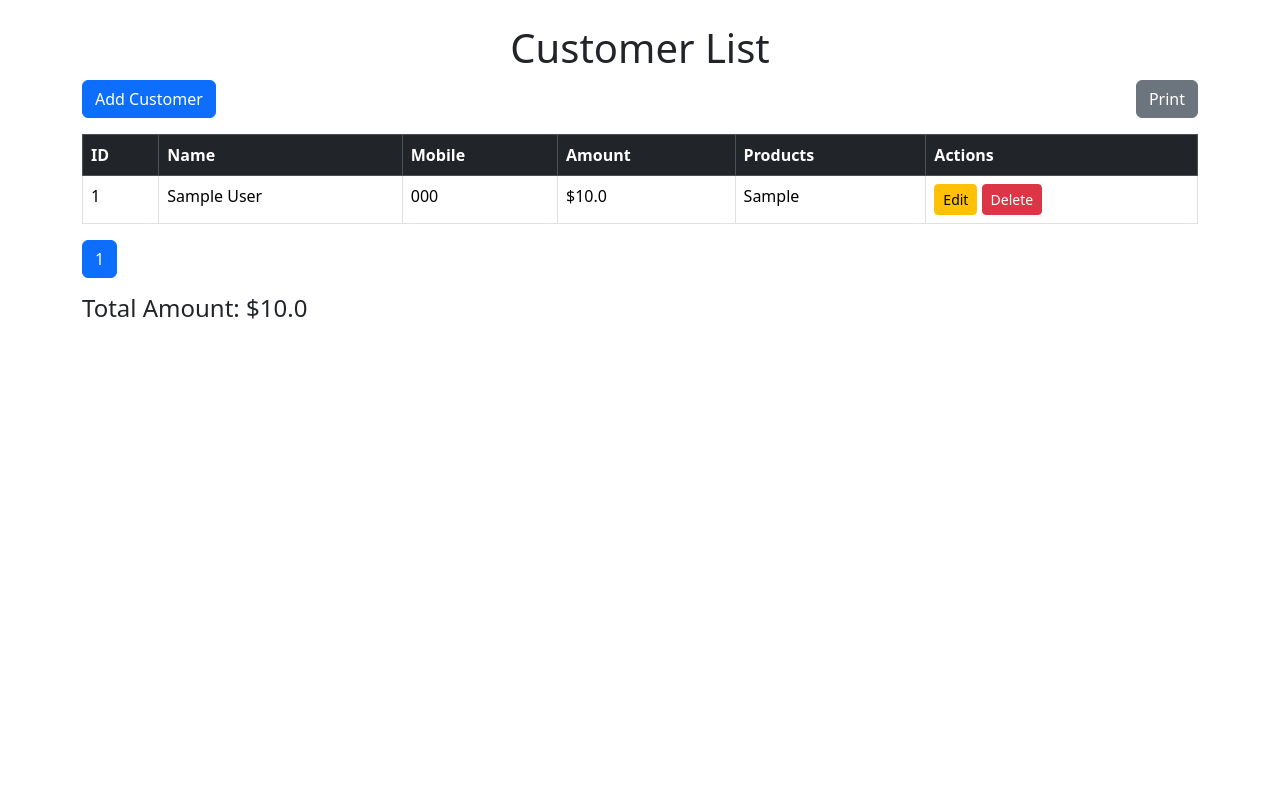
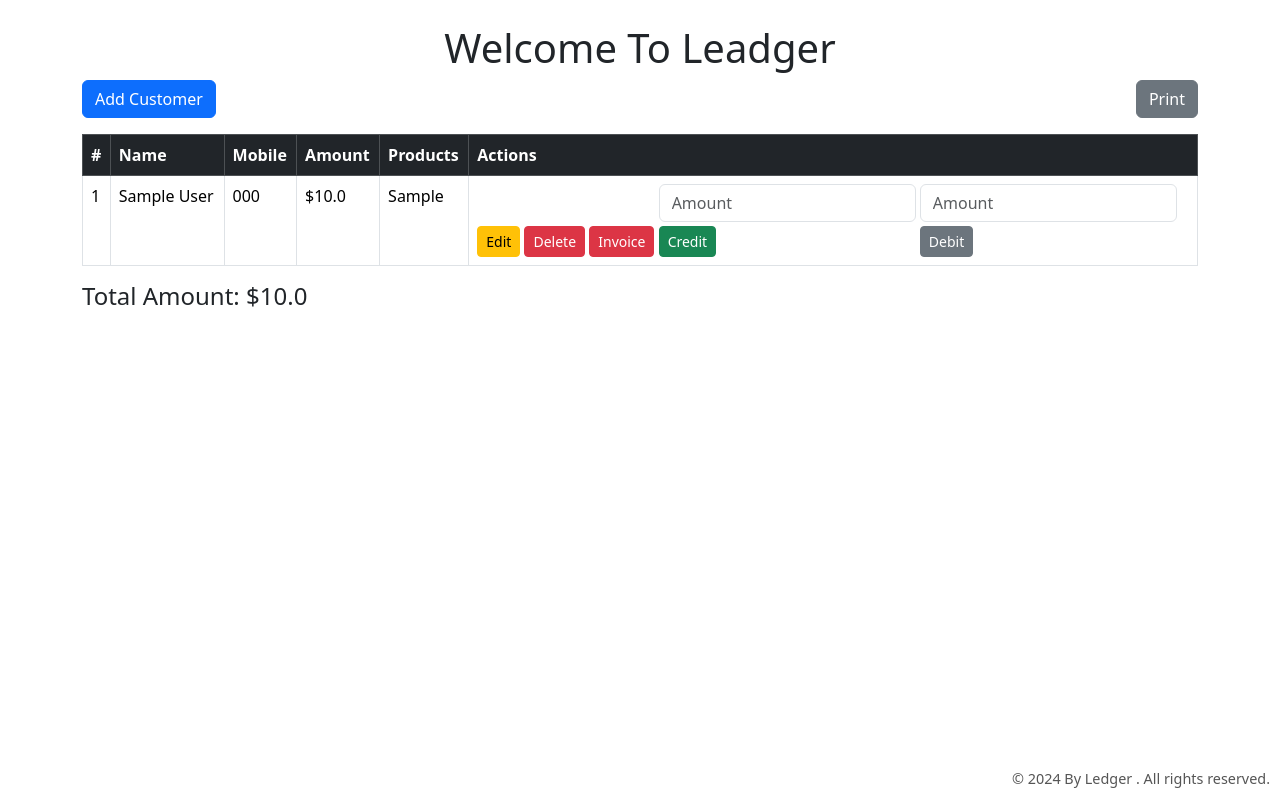
Before and after one commit to prasad3936/Leadger.v2, a Flask app: page / in a window 1280 px wide. Run offline with Flask 3, Linux system fonts and the light colour scheme; tables that the repository leaves empty hold one stand-in row (values such as "Sample post").

Commit message:
Removed sensitive data

```diff
--- a/app.py
+++ b/app.py
@@ -1,32 +1,42 @@
 from flask import Flask, render_template, request, redirect, url_for
 from flask_sqlalchemy import SQLAlchemy
+from datetime import datetime
+import os
+import signal
+import threading
 
 app = Flask(__name__)
 
-# Configuration for MySQL Database
-app.config['SQLALCHEMY_DATABASE_URI'] = 'mysql+pymysql://username:password@localhost/customer_db'
+# Configuration for SQLite Database
+#app.config['SQLALCHEMY_DATABASE_URI'] = 'sqlite:///customer_db.sqlite'
+app.config['SQLALCHEMY_DATABASE_URI'] = (
+    "mysql+pymysql://avnadmin:AIVEN_PASSWORD@mysql-1f761a7d-prasadcpatil246-f8f0.b.aivencloud.com:14627/defaultdb"
+)
 app.config['SQLALCHEMY_TRACK_MODIFICATIONS'] = False
 
 db = SQLAlchemy(app)
 
-# Model for Customer Data
+class Transaction(db.Model):
+    id = db.Column(db.Integer, primary_key=True)
+    customer_id = db.Column(db.Integer, db.ForeignKey('customer.id', ondelete='CASCADE'), nullable=False)
+    type = db.Column(db.String(10), nullable=False)  # 'credit' or 'debit'
+    amount = db.Column(db.Float, nullable=False)
+    date = db.Column(db.DateTime, default=datetime.utcnow)
+
 class Customer(db.Model):
     id = db.Column(db.Integer, primary_key=True)
     name = db.Column(db.String(100), nullable=False)
     mobile = db.Column(db.String(15), nullable=False)
-    amount = db.Column(db.Float, nullable=False)
+    amount = db.Column(db.Float, default=0.0)
     products = db.Column(db.String(255), nullable=False)
+    transactions = db.relationship('Transaction', cascade="all, delete-orphan", backref='customer')
 
-# Home route to display customers with pagination
 @app.route('/')
-@app.route('/page/<int:page>')
-def index(page=1):
-    per_page = 10
-    pagination = Customer.query.paginate(page=page, per_page=per_page)
+def index():
+    customers = Customer.query.all()
     total_amount = db.session.query(db.func.sum(Customer.amount)).scalar() or 0
-    return render_template('index.html', pagination=pagination, total_amount=total_amount)
+    return render_template('index.html', customers=customers, total_amount=total_amount)
 
-# Route to add a new customer
 @app.route('/add', methods=['GET', 'POST'])
 def add_customer():
     if request.method == 'POST':
@@ -40,10 +50,8 @@ def add_customer():
         db.session.commit()
 
         return redirect(url_for('index'))
-
     return render_template('add_customer.html')
 
-# Route to edit customer details
 @app.route('/edit/<int:id>', methods=['GET', 'POST'])
 def edit_customer(id):
     customer = Customer.query.get_or_404(id)
@@ -55,24 +63,58 @@ def edit_customer(id):
 
         db.session.commit()
         return redirect(url_for('index'))
-
     return render_template('edit_customer.html', customer=customer)
 
-# Route to delete a customer
 @app.route('/delete/<int:id>')
 def delete_customer(id):
     customer = Customer.query.get_or_404(id)
     db.session.delete(customer)
     db.session.commit()
-
     return redirect(url_for('index'))
 
-# Route for printing the customer list
-@app.route('/print')
-def print_customers():
-    customers = Customer.query.all()
-    total_amount = db.session.query(db.func.sum(Customer.amount)).scalar() or 0
-    return render_template('print_customers.html', customers=customers, total_amount=total_amount)
+@app.route('/transaction/<int:id>/<string:action>', methods=['POST'])
+def transaction(id, action):
+    customer = Customer.query.get_or_404(id)
+    amount = float(request.form['amount'])
+
+    if action == 'credit':
+        customer.amount += amount
+        transaction = Transaction(customer_id=id, type='credit', amount=amount)
+    elif action == 'debit':
+        if customer.amount >= amount:
+            customer.amount -= amount
+            transaction = Transaction(customer_id=id, type='debit', amount=amount)
+        else:
+            # Render an error page for insufficient balance
+            error_message = "Insufficient balance. Please check your account and try again."
+            return render_template('error.html', error_message=error_message), 400
+
+    # Add and commit the transaction
+    db.session.add(transaction)
+    db.session.commit()
+
+    # Redirect to the index page after successful operation
+    return redirect(url_for('index'))
+
+
+@app.route('/print_invoice/<int:id>')
+def print_invoice(id):
+    customer = Customer.query.get_or_404(id)
+    transactions = Transaction.query.filter_by(customer_id=id).order_by(Transaction.date.desc()).all()
+    current_datetime = datetime.utcnow()
+    return render_template('invoice.html', customer=customer, transactions=transactions, current_datetime=current_datetime)
+
+@app.route('/shutdown', methods=['POST'])
+def shutdown():
+    try:
+        # Flask doesn't need webview to shutdown
+        # app.logger.info('Shutting down gracefully')
+        os.kill(os.getpid(), signal.SIGINT)
+        return "Shutting down", 200
+    except Exception as e:
+        app.logger.error(f"Error shutting down: {e}")
+        return "Error shutting down", 500
+
 
 if __name__ == '__main__':
     app.run(debug=True)
--- a/templates/index.html
+++ b/templates/index.html
@@ -3,82 +3,113 @@
   <head>
     <meta charset="UTF-8" />
     <meta name="viewport" content="width=device-width, initial-scale=1.0" />
-    <title>Customer List</title>
+    <title>Legder - A Customer Management</title>
     <link
       href="https://cdn.jsdelivr.net/npm/bootstrap@5.3.0-alpha1/dist/css/bootstrap.min.css"
       rel="stylesheet"
     />
+    <style>
+      /* Hide elements not needed in print view */
+      @media print {
+        .no-print {
+          display: none;
+        }
+      }
+      /* Copyright notice styling */
+      .copyright {
+        position: fixed;
+        bottom: 10px;
+        right: 10px;
+        font-size: 0.9rem;
+        color: #555;
+    </style>
+    <script>
+      function printPage() {
+        window.print();
+      }
+    </script>
   </head>
   <body>
     <div class="container mt-4">
-      <h1 class="text-center">Customer List</h1>
-      <div class="d-flex justify-content-between mb-3">
+      <h1 class="text-center">Welcome To Leadger</h1>
+      <div class="d-flex justify-content-between mb-3 no-print">
         <a href="/add" class="btn btn-primary">Add Customer</a>
-        <a href="/print" class="btn btn-secondary">Print</a>
+        <button class="btn btn-secondary" onclick="printPage()">Print</button>
       </div>
       <table class="table table-bordered">
         <thead class="table-dark">
           <tr>
-            <th>ID</th>
+            <th>#</th>
+            <!-- Serial number -->
             <th>Name</th>
             <th>Mobile</th>
             <th>Amount</th>
             <th>Products</th>
-            <th>Actions</th>
+            <th class="no-print">Actions</th>
+            <!-- Actions hidden in print view -->
           </tr>
         </thead>
         <tbody>
-          {% for customer in pagination.items %}
+          {% for customer in customers %}
           <tr>
-            <td>{{ customer.id }}</td>
+            <td>{{ loop.index }}</td>
             <td>{{ customer.name }}</td>
             <td>{{ customer.mobile }}</td>
             <td>${{ customer.amount }}</td>
             <td>{{ customer.products }}</td>
-            <td>
+            <td class="no-print">
               <a href="/edit/{{ customer.id }}" class="btn btn-sm btn-warning"
                 >Edit</a
               >
               <a href="/delete/{{ customer.id }}" class="btn btn-sm btn-danger"
                 >Delete</a
               >
+              <a
+                href="/print_invoice/{{ customer.id }}"
+                class="btn btn-sm btn-danger"
+                >Invoice</a
+              >
+              <form
+                action="/transaction/{{ customer.id }}/credit"
+                method="POST"
+                style="display: inline-block"
+              >
+                <input
+                  type="number"
+                  name="amount"
+                  placeholder="Amount"
+                  class="form-control mb-1"
+                  required
+                />
+                <button type="submit" class="btn btn-success btn-sm">
+                  Credit
+                </button>
+              </form>
+              <form
+                action="/transaction/{{ customer.id }}/debit"
+                method="POST"
+                style="display: inline-block"
+              >
+                <input
+                  type="number"
+                  name="amount"
+                  placeholder="Amount"
+                  class="form-control mb-1"
+                  required
+                />
+                <button type="submit" class="btn btn-secondary btn-sm">
+                  Debit
+                </button>
+              </form>
             </td>
           </tr>
           {% endfor %}
         </tbody>
       </table>
-      <nav>
-        <ul class="pagination">
-          {% if pagination.has_prev %}
-          <li class="page-item">
-            <a
-              class="page-link"
-              href="{{ url_for('index', page=pagination.prev_num) }}"
-              >Previous</a
-            >
-          </li>
-          {% endif %} {% for page_num in pagination.iter_pages() %}
-          <li
-            class="page-item {% if pagination.page == page_num %}active{% endif %}"
-          >
-            <a class="page-link" href="{{ url_for('index', page=page_num) }}"
-              >{{ page_num }}</a
-            >
-          </li>
-          {% endfor %} {% if pagination.has_next %}
-          <li class="page-item">
-            <a
-              class="page-link"
-              href="{{ url_for('index', page=pagination.next_num) }}"
-              >Next</a
-            >
-          </li>
-          {% endif %}
-        </ul>
-      </nav>
-      <div class="mt-3">
+      <div class="text-right mt-3">
         <h4>Total Amount: ${{ total_amount }}</h4>
       </div>
     </div>
+    <div class="copyright">&copy; 2024 By Ledger . All rights reserved.</div>
   </body>
 </html>
```
Also changed, not shown: templates/add_customer.html (+10 -0 lines), templates/edit_customer.html (+10 -0 lines), templates/error.html (added, +29 -0 lines), templates/invoice.html (added, +69 -0 lines), templates/print_customers.html (+12 -0 lines), 1 other file.
